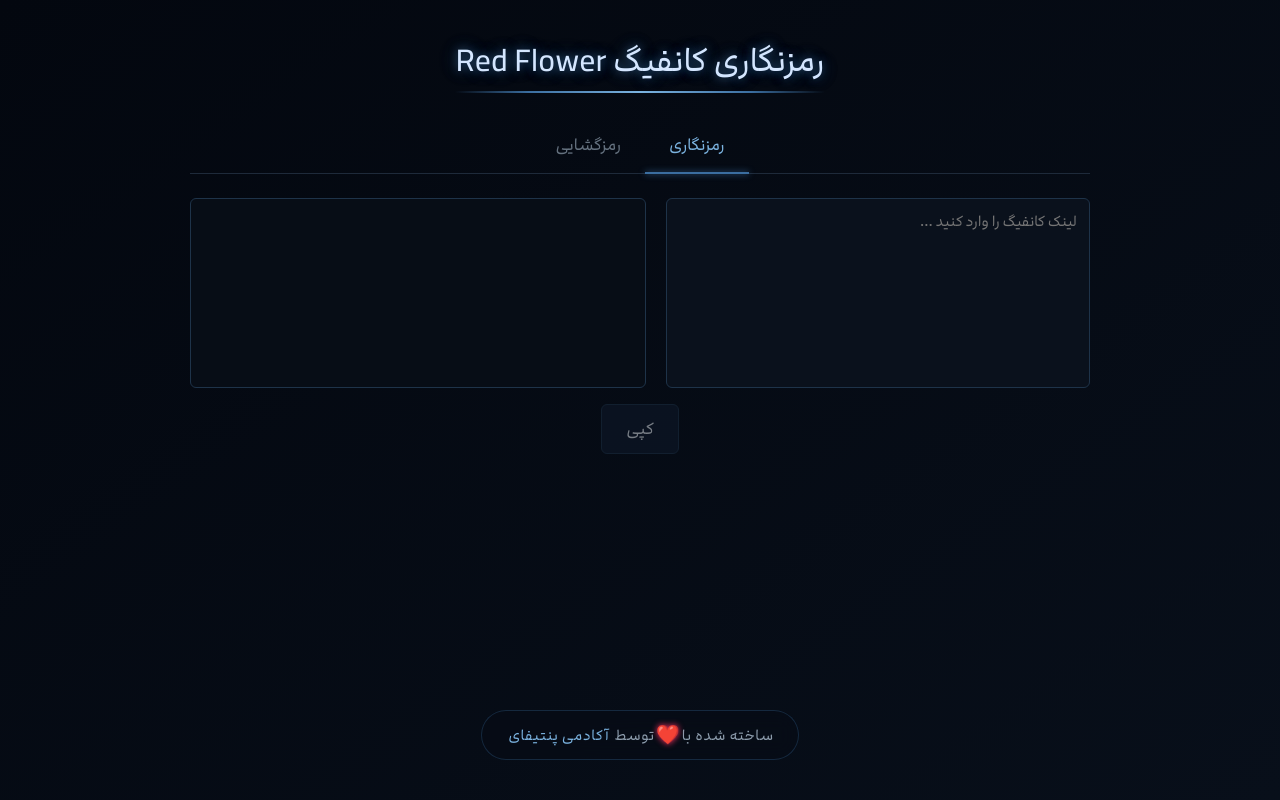
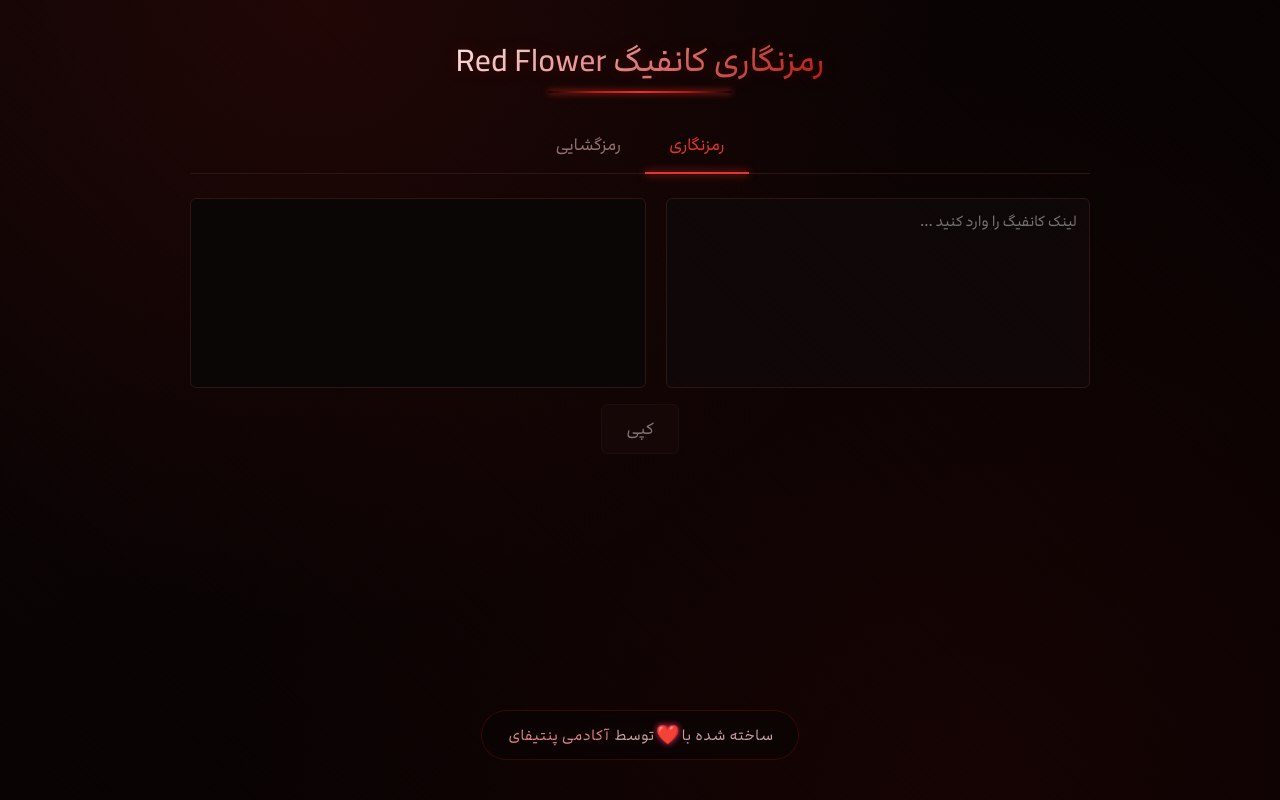
Before and after one commit to iits623/configuration-encryption, a plain HTML site: page index.html in a window 1280 px wide. Drawn offline with Linux system fonts and the light colour scheme.

Commit message:
change theme

```diff
--- a/style.css
+++ b/style.css
@@ -1,12 +1,17 @@
 :root {
-  --background-color: #050b14;
-  --text-color: #e8eef4;
-  --border-color: #1e2a3a;
-  --accent-color: #3b6ea0;
-  --button-bg: #0f1a2c;
-  --button-hover-bg: #1e2f44;
-  --input-bg: #0a111c;
-  --result-bg: #070d16;
+  --background-dark: #0a0505;
+  --background-card: #0f0a0a;
+  --text-primary: #f0e6e6;
+  --text-secondary: #c9a0a0;
+  --border-color: #2d1515;
+  --accent-red: #b81a10;
+  --accent-red-light: #e3352a;
+  --accent-red-dark: #8b1108;
+  --glow-red: rgba(184, 26, 16, 0.4);
+  --button-bg: #1a0b0a;
+  --button-hover-bg: #2d1512;
+  --input-bg: #0d0808;
+  --result-bg: #0a0606;
 }
 
 @font-face {
@@ -22,8 +27,8 @@
 }
 
 body {
-  background-color: var(--background-color);
-  color: var(--text-color);
+  background: #040202;
+  color: var(--text-primary);
   display: flex;
   flex-direction: column;
   justify-content: space-between;
@@ -31,9 +36,38 @@ body {
   min-height: 100vh;
   margin: 0;
   font-size: 16px;
-  background: linear-gradient(145deg, #03070f 0%, #080f1a 100%);
+  background-image:
+    radial-gradient(
+      circle at 25% 0%,
+      rgba(184, 26, 16, 0.12) 0%,
+      transparent 50%
+    ),
+    radial-gradient(
+      circle at 75% 100%,
+      rgba(184, 26, 16, 0.08) 0%,
+      transparent 60%
+    ),
+    linear-gradient(145deg, #0a0505 0%, #050202 100%);
   padding: 1rem;
   box-sizing: border-box;
+  position: relative;
+}
+
+body::before {
+  content: "";
+  position: fixed;
+  top: 0;
+  left: 0;
+  width: 100%;
+  height: 100%;
+  background: repeating-linear-gradient(
+    45deg,
+    transparent,
+    transparent 2px,
+    rgba(184, 26, 16, 0.02) 2px,
+    rgba(184, 26, 16, 0.02) 6px
+  );
+  pointer-events: none;
 }
 
 .container {
@@ -51,12 +85,12 @@ header {
 header h1 {
   font-size: 2rem;
   margin-bottom: 0;
-  color: #d4e6ff;
+  background: linear-gradient(135deg, #fff5f5 0%, #e08583 50%, #b81a10 100%);
+  background-clip: text;
+  -webkit-background-clip: text;
+  color: transparent;
   display: inline-block;
-  text-shadow:
-    0 0 8px rgba(59, 110, 160, 0.6),
-    0 0 15px rgba(59, 110, 160, 0.4),
-    0 0 25px rgba(59, 110, 160, 0.2);
+  text-shadow: 0 0 15px rgba(184, 26, 16, 0.3);
   position: relative;
 }
 
@@ -64,18 +98,19 @@ header h1::after {
   content: "";
   position: absolute;
   bottom: -8px;
-  left: 0;
-  width: 100%;
+  left: 25%;
+  width: 50%;
   height: 2px;
   background: linear-gradient(
     90deg,
-    transparent 0%,
-    #3b6ea0 20%,
-    #7bb3e0 50%,
-    #3b6ea0 80%,
-    transparent 100%
+    transparent,
+    #b81a10,
+    #e3352a,
+    #b81a10,
+    transparent
   );
   border-radius: 2px;
+  box-shadow: 0 0 6px #e3352a;
 }
 
 .tabs {
@@ -88,7 +123,7 @@ header h1::after {
 .tab-button {
   background: none;
   border: none;
-  color: #8e9eae;
+  color: var(--text-secondary);
   padding: 1rem 1.5rem;
   cursor: pointer;
   font-size: 1rem;
@@ -98,13 +133,13 @@ header h1::after {
 }
 
 .tab-button:hover {
-  color: #c5deff;
+  color: #e08583;
   opacity: 1;
 }
 
 .tab-button.active {
   opacity: 1;
-  color: #7bb3e0;
+  color: #e3352a;
 }
 
 .tab-button.active::after {
@@ -114,8 +149,8 @@ header h1::after {
   left: 0;
   width: 100%;
   height: 2px;
-  background-color: #3b6ea0;
-  box-shadow: 0 0 6px #3b6ea0;
+  background-color: #e3352a;
+  box-shadow: 0 0 8px #e3352a;
 }
 
 .box-tab-content {
@@ -137,8 +172,8 @@ header h1::after {
 textarea {
   width: 50%;
   background-color: var(--input-bg);
-  color: var(--text-color);
-  border: 1px solid #1e3349;
+  color: var(--text-primary);
+  border: 1px solid var(--border-color);
   border-radius: 6px;
   padding: 0.75rem;
   font-size: 0.9rem;
@@ -150,14 +185,16 @@ textarea {
 
 textarea:focus {
   outline: none;
-  border-color: var(--accent-color);
-  box-shadow: 0 0 0 1px #3b6ea0;
+  border-color: #e3352a;
+  box-shadow:
+    0 0 0 1px #e3352a,
+    0 0 0 3px rgba(227, 53, 42, 0.15);
 }
 
 .result-box {
   position: relative;
   background-color: var(--result-bg);
-  border: 1px solid #1e3349;
+  border: 1px solid var(--border-color);
   border-radius: 6px;
   padding: 1rem;
   height: 156px;
@@ -172,7 +209,7 @@ textarea:focus {
   word-wrap: break-word;
   margin: 0;
   font-size: 0.9rem;
-  color: #cbdbe6;
+  color: #dfcece;
 }
 
 .result-box button {
@@ -182,20 +219,21 @@ textarea:focus {
   margin: 0;
   padding: 0.25rem 0.5rem;
   font-size: 0.8rem;
-  background-color: #111c2a;
-  border: 1px solid #2a4058;
+  background-color: #1a0b0a;
+  border: 1px solid #3a1a15;
   border-radius: 4px;
-  color: #bbd4ff;
+  color: #e08583;
 }
 
 .result-box button:hover {
-  background-color: #1a2a3e;
+  background-color: #2d1512;
+  color: #e3352a;
 }
 
 button {
   background-color: var(--button-bg);
-  color: var(--text-color);
-  border: 1px solid #1e3349;
+  color: var(--text-primary);
+  border: 1px solid var(--border-color);
   border-radius: 6px;
   padding: 0.75rem 1.5rem;
   font-size: 1rem;
@@ -206,8 +244,10 @@ button {
 
 button:not(:disabled):hover {
   background-color: var(--button-hover-bg);
-  border-color: #3b6ea0;
+  border-color: #e3352a;
   transform: translateY(-1px);
+  box-shadow: 0 0 12px rgba(227, 53, 42, 0.3);
+  color: #fff0f0;
 }
 
 button:disabled {
@@ -221,20 +261,20 @@ textarea::-webkit-scrollbar {
 }
 
 textarea::-webkit-scrollbar-track {
-  background: #070d16;
+  background: #0a0606;
   border-radius: 10px;
   margin: 4px;
 }
 
 textarea::-webkit-scrollbar-thumb {
-  background: #1e3349;
+  background: #2d1515;
   border-radius: 10px;
   transition: all 0.2s;
 }
 
 textarea::-webkit-scrollbar-thumb:hover {
-  background: #3b6ea0;
-  box-shadow: 0 0 4px #3b6ea0;
+  background: #e3352a;
+  box-shadow: 0 0 4px #e3352a;
 }
 
 .result-box::-webkit-scrollbar {
@@ -243,20 +283,20 @@ textarea::-webkit-scrollbar-thumb:hover {
 }
 
 .result-box::-webkit-scrollbar-track {
-  background: #050a12;
+  background: #080505;
   border-radius: 10px;
   margin: 4px;
 }
 
 .result-box::-webkit-scrollbar-thumb {
-  background: #1e3349;
+  background: #2d1515;
   border-radius: 10px;
   transition: all 0.2s;
 }
 
 .result-box::-webkit-scrollbar-thumb:hover {
-  background: #3b6ea0;
-  box-shadow: 0 0 4px #3b6ea0;
+  background: #e3352a;
+  box-shadow: 0 0 4px #e3352a;
 }
 
 ::-webkit-scrollbar {
@@ -265,22 +305,22 @@ textarea::-webkit-scrollbar-thumb:hover {
 }
 
 ::-webkit-scrollbar-track {
-  background: #050b14;
+  background: #0a0505;
   border-radius: 10px;
 }
 
 ::-webkit-scrollbar-thumb {
-  background: #1e2a3a;
+  background: #2d1515;
   border-radius: 10px;
 }
 
 ::-webkit-scrollbar-thumb:hover {
-  background: #3b6ea0;
+  background: #e3352a;
 }
 
 * {
   scrollbar-width: thin;
-  scrollbar-color: #1e3349 #070d16;
+  scrollbar-color: #2d1515 #0a0606;
 }
 
 .footer {
@@ -298,24 +338,24 @@ textarea::-webkit-scrollbar-thumb:hover {
   position: relative;
   text-align: center;
   padding: 0.75rem 1.5rem;
-  background: rgba(7, 13, 22, 0.6);
+  background: rgba(10, 5, 5, 0.7);
   backdrop-filter: blur(10px);
   border-radius: 50px;
-  border: 1px solid rgba(59, 110, 160, 0.3);
+  border: 1px solid rgba(184, 26, 16, 0.25);
   transition: all 0.3s ease;
   max-width: 90%;
 }
 
 .footer-content:hover {
-  border-color: rgba(59, 110, 160, 0.8);
-  box-shadow: 0 0 20px rgba(59, 110, 160, 0.2);
+  border-color: rgba(227, 53, 42, 0.6);
+  box-shadow: 0 0 20px rgba(184, 26, 16, 0.15);
   transform: translateY(-2px);
 }
 
 .footer-text {
   margin: 0;
   font-size: 0.9rem;
-  color: #8e9eae;
+  color: var(--text-secondary);
   letter-spacing: 0.5px;
   font-weight: 500;
   direction: rtl;
@@ -330,7 +370,7 @@ textarea::-webkit-scrollbar-thumb:hover {
 }
 
 .footer-link {
-  color: #7bb3e0;
+  color: #e08583;
   text-decoration: none;
   font-weight: 600;
   transition: all 0.2s ease;
@@ -345,13 +385,13 @@ textarea::-webkit-scrollbar-thumb:hover {
   left: 0;
   width: 0%;
   height: 1px;
-  background: linear-gradient(90deg, #7bb3e0, #3b6ea0);
+  background: linear-gradient(90deg, #e08583, #e3352a);
   transition: width 0.3s ease;
 }
 
 .footer-link:hover {
-  color: #c5deff;
-  text-shadow: 0 0 8px rgba(59, 110, 160, 0.5);
+  color: #e3352a;
+  text-shadow: 0 0 6px rgba(227, 53, 42, 0.4);
 }
 
 .footer-link:hover::after {
@@ -365,7 +405,7 @@ textarea::-webkit-scrollbar-thumb:hover {
   transform: translate(-50%, -50%);
   width: 90%;
   height: 90%;
-  background: radial-gradient(circle, rgba(59, 110, 160, 0.1), transparent);
+  background: radial-gradient(circle, rgba(184, 26, 16, 0.08), transparent);
   border-radius: 50px;
   pointer-events: none;
   opacity: 0;
@@ -408,7 +448,7 @@ textarea::-webkit-scrollbar-thumb:hover {
     width: 100%;
   }
   header h1 {
-    font-size: 1.5rem;
+    font-size: 1.4rem;
   }
   header h1::after {
     bottom: -6px;
```
